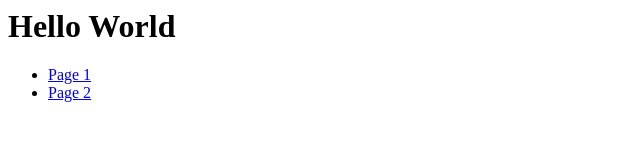
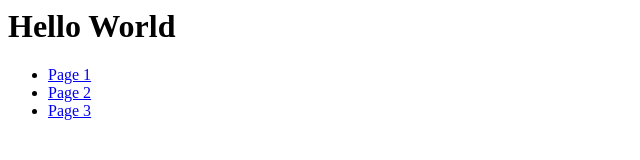
Before and after one commit to SokunbophaSovann2003/Git-Demo, a plain HTML site: page index.html in a window 1280 px wide. Shown: the full height of the page, 0-640 px from the left. Drawn offline with Linux system fonts and the light colour scheme.

Commit message:
a menu item page3

```diff
--- a/index.html
+++ b/index.html
@@ -2,4 +2,5 @@
 <ul>
     <li><a href="page1.html">Page 1</a></li>
     <li><a href="page2.html">Page 2</a></li>
+    <li><a href="page3.html">Page 3</a></li>
 </ul>
```
